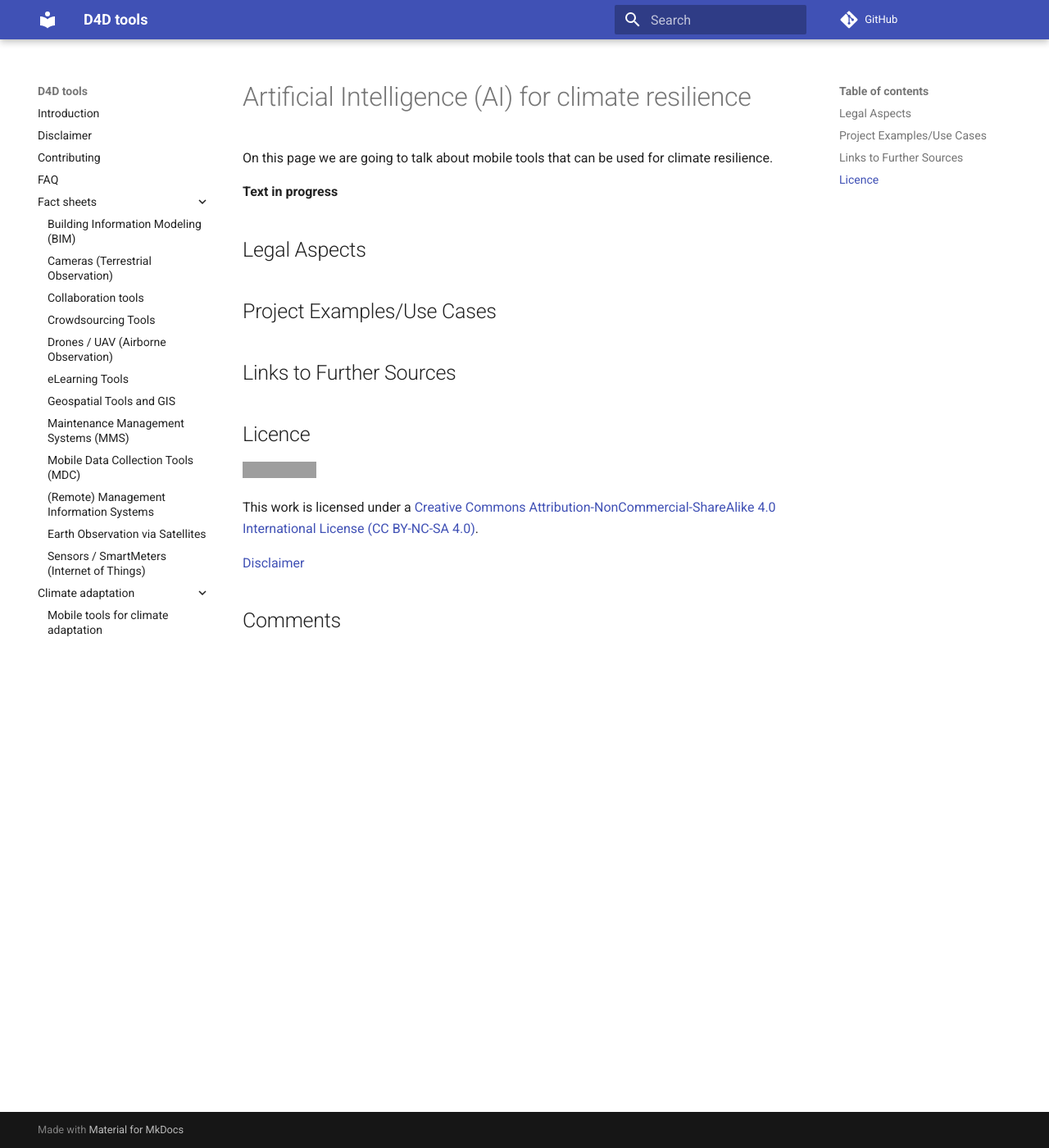
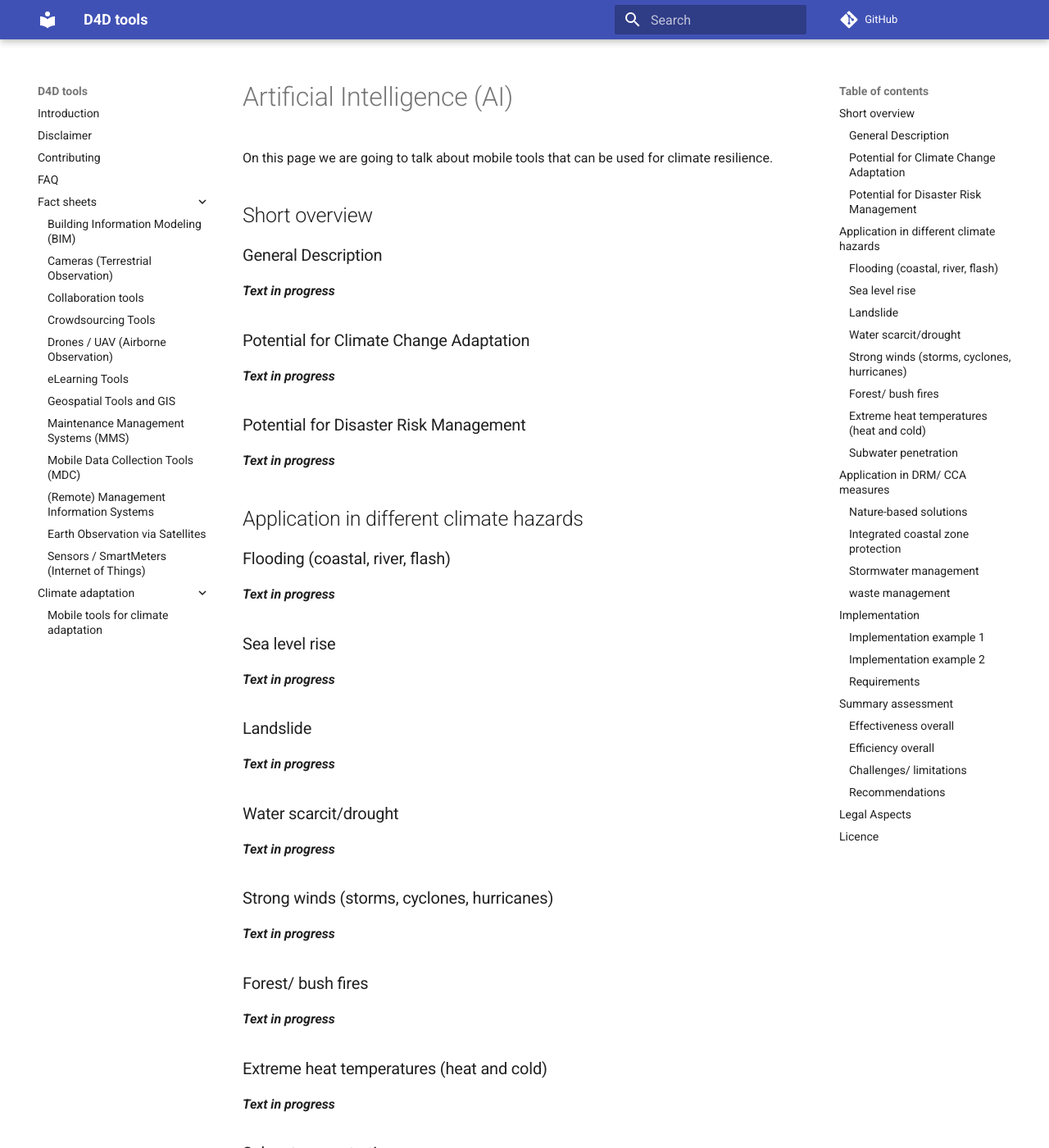
Before and after one commit to openkfw/d4dtools, an MkDocs documentation site: the page built from docs/climate-adaptation/ai.md, in a window 1280 px wide and 1400 px high. Shown: the whole window at 82% size. Built offline with MkDocs 1.6.1 and Material for MkDocs 9.7.7, drawn with Linux system fonts in a browser that asks for light colours; comment, search, counter and statistics services are not loaded; some of the changed text lies outside the part shown; grey boxes are pictures that could not be loaded.

Commit message:
Update structure in  ai.md

```diff
--- a/docs/climate-adaptation/ai.md
+++ b/docs/climate-adaptation/ai.md
@@ -2,17 +2,111 @@
 comments: true
 ---
 
-# Artificial Intelligence (AI) for climate resilience
+# Artificial Intelligence (AI)
 
 On this page we are going to talk about mobile tools that can be used for climate resilience.
 
-**Text in progress**
+## Short overview
+
+### General Description
+
+***Text in progress***
+
+### Potential for Climate Change Adaptation
+
+***Text in progress***
+
+### Potential for Disaster Risk Management
+
+***Text in progress***
+
+## Application in different climate hazards
+
+### Flooding (coastal, river, flash)
+
+***Text in progress***
+
+### Sea level rise
+
+***Text in progress***
+
+### Landslide
+
+***Text in progress***
+
+### Water scarcit/drought
+
+***Text in progress***
+
+### Strong winds (storms, cyclones, hurricanes)
+
+***Text in progress***
+
+### Forest/ bush fires
+
+***Text in progress***
+
+### Extreme heat temperatures (heat and cold)
+
+***Text in progress***
+
+### Subwater penetration
+
+***Text in progress***
+
+## Application in DRM/ CCA measures
+
+### Nature-based solutions
+
+***Text in progress***
+
+### Integrated coastal zone protection
+
+***Text in progress***
+
+### Stormwater management
+
+***Text in progress***
+
+### waste management
+
+***Text in progress***
+
+## Implementation
+
+### Implementation example 1
+
+***Text in progress***
+
+### Implementation example 2
+
+***Text in progress***
+
+### Requirements
+
+***Text in progress***
+
+## Summary assessment
+
+### Effectiveness overall
+
+***Text in progress***
+
+### Efficiency overall
+
+***Text in progress***
+
+### Challenges/ limitations
+
+***Text in progress***
+
+### Recommendations
+
+***Text in progress***
 
 ## Legal Aspects
 
-## Project Examples/Use Cases
-
-## Links to Further Sources
+***Text in progress***
 
 ## Licence
 ![](https://i.creativecommons.org/l/by-nc-sa/4.0/88x31.png)
```
